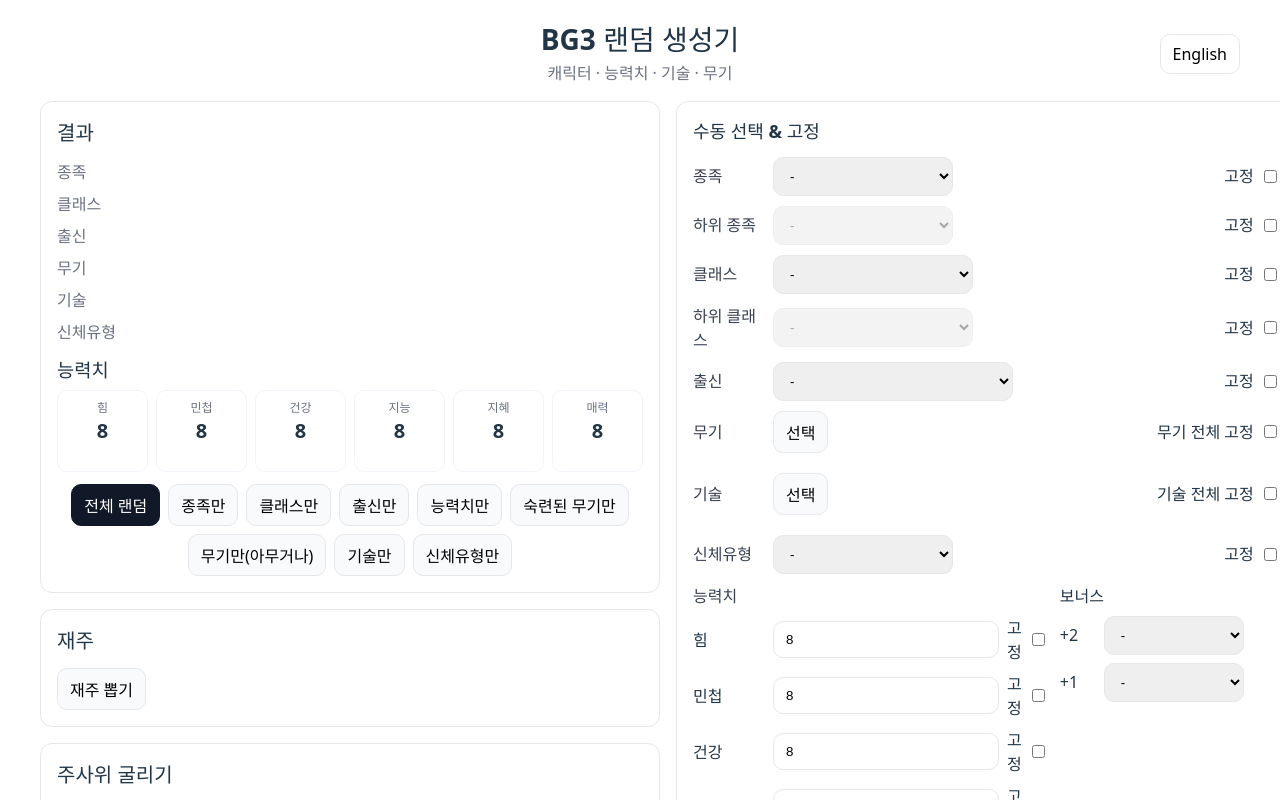
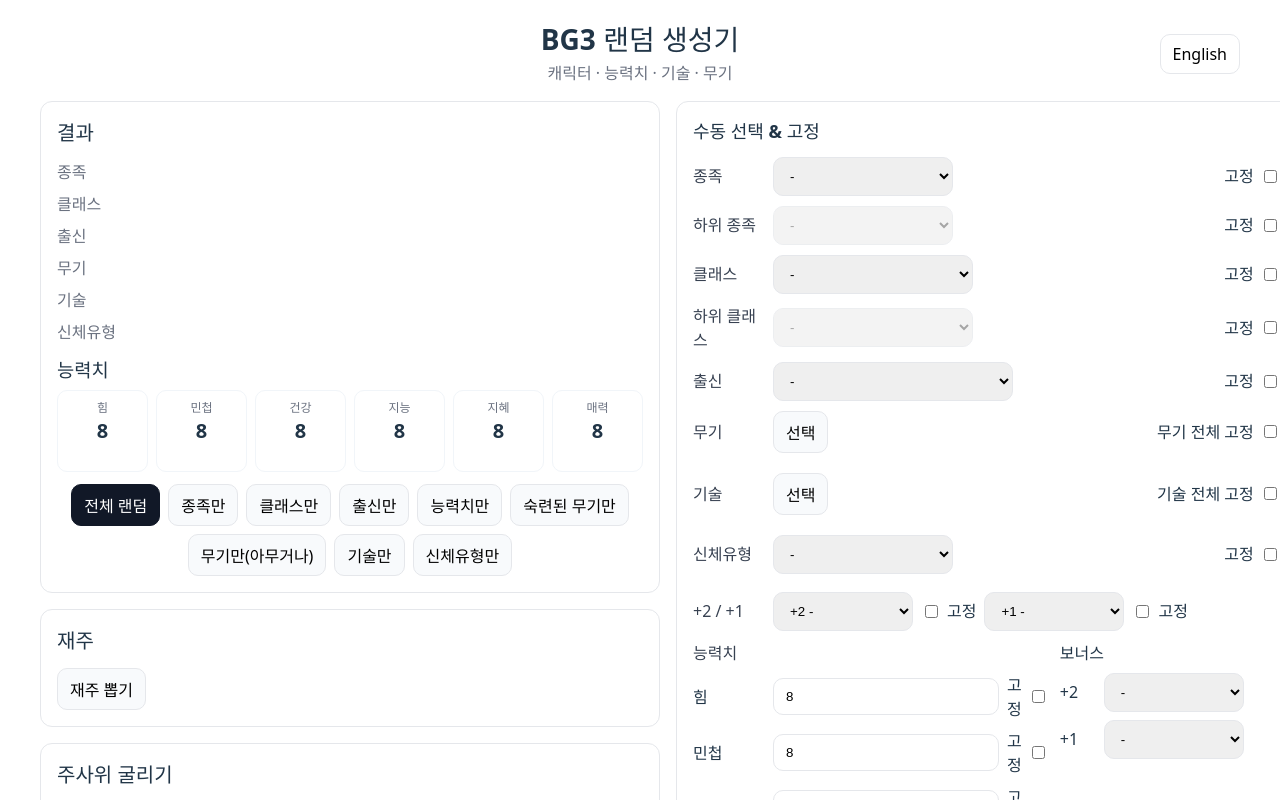
Before and after one commit to backcivil/BG3-Random-Character-Generator, a React (Vite) app: page / in a window 1280 px wide. Shown: the top 800 px of the page. Built offline with nearby package versions, Linux system fonts and the light colour scheme.

Commit message:
스탯 +1 +2도 고정 추가

```diff
--- a/src/App.tsx
+++ b/src/App.tsx
@@ -1115,6 +1115,9 @@
 const [lockStat, setLockStat] = useState<Record<Abil, boolean>>({
   STR:false, DEX:false, CON:false, INT:false, WIS:false, CHA:false,
 });
+// +2 / +1 보너스 잠금
+const [lockPb2, setLockPb2] = useState(false);
+const [lockPb1, setLockPb1] = useState(false);
 
     // 최신 상태로 무기 재계산 (종족/클래스/서브클래스 바뀔 때)
     const [bodyType, setBodyType] = useState<BodyType | null>(null);
@@ -1209,9 +1212,33 @@
  function rollBackground() { if (!lockBackground) setBg(choice(BACK_KO)); }
 
   function rollStatsBtn() {
-    const { bonus2, bonus1, final } = rollPointBuyWithBonuses();
-    setPbBonus2(bonus2); setPbBonus1(bonus1); setStats(final);
-  }
+  const { base, bonus2, bonus1 } = rollPointBuyWithBonuses();
+
+  // 잠금이 있으면 기존 선택 유지, 없으면 새 랜덤 사용
+  const b2 = (lockPb2 && pbBonus2) ? pbBonus2 : bonus2;
+  let   b1 = (lockPb1 && pbBonus1) ? pbBonus1 : bonus1;
+
+  // 둘 다 잠금이 아니고, 우연히 같은 능력치가 걸리면 겹치지 않도록 조정
+  if (!(lockPb1 && pbBonus1) && !(lockPb2 && pbBonus2) && b1 === b2) {
+    const alts = ABILS.filter(a => a !== b2);
+    b1 = alts[rand(alts.length)];
+  }
+
+  const final = { ...base };
+  if (b2) final[b2] = Math.min(17, final[b2] + 2);
+  if (b1) final[b1] = Math.min(17, final[b1] + 1);
+
+  setPbBonus2(b2 ?? null);
+  setPbBonus1(b1 ?? null);
+
+  // 개별 능력치 잠금(lockStat)은 그대로 존중
+  setStats(prev => {
+    const next = { ...prev };
+    for (const a of ABILS) if (!lockStat[a]) next[a] = final[a];
+    return next;
+  });
+}
+
 function rollWeaponsBtn(overrides?: {
   raceKey?: keyof typeof RACES | "-";
   classKey?: keyof typeof CLASSES | "-";
@@ -1354,14 +1381,30 @@
   // 3) 출신
   if (!lockBackground) setBg(choice(BACK_KO));
 
-  // 4) 능력치
-  const { bonus2, bonus1, final } = rollPointBuyWithBonuses();
-  setPbBonus2(bonus2); setPbBonus1(bonus1);
+ // 4) 능력치
+{
+  const { base, bonus2, bonus1 } = rollPointBuyWithBonuses();
+
+  const b2 = (lockPb2 && pbBonus2) ? pbBonus2 : bonus2;
+  let   b1 = (lockPb1 && pbBonus1) ? pbBonus1 : bonus1;
+  if (!(lockPb1 && pbBonus1) && !(lockPb2 && pbBonus2) && b1 === b2) {
+    const alts = ABILS.filter(a => a !== b2);
+    b1 = alts[rand(alts.length)];
+  }
+
+  const final = { ...base };
+  if (b2) final[b2] = Math.min(17, final[b2] + 2);
+  if (b1) final[b1] = Math.min(17, final[b1] + 1);
+
+  setPbBonus2(b2 ?? null);
+  setPbBonus1(b1 ?? null);
   setStats(prev => {
     const next = { ...prev };
     for (const a of ABILS) if (!lockStat[a]) next[a] = final[a];
     return next;
   });
+}
+
 
   // 5) 신앙(클레릭일 때만)
   if (k === "Cleric") {
@@ -1413,6 +1456,27 @@
     const r = uniqueRolls(parts);
     setVsLines(r.lines); setVsWinner(r.winner);
   }
+// +2, +1 보너스 수동 변경 핸들러 (handleVersus 아래, 성장 추천 섹션 위)
+function handleChangePb2(v: string){
+  const nxt = (v==="" ? null : (v as Abil));
+  setStats(prev=>{
+    const s = { ...prev };
+    if (pbBonus2) s[pbBonus2] = Math.max(1, s[pbBonus2] - 2);
+    if (nxt)      s[nxt]      = Math.min(20, s[nxt] + 2);
+    return s;
+  });
+  setPbBonus2(nxt);
+}
+function handleChangePb1(v: string){
+  const nxt = (v==="" ? null : (v as Abil));
+  setStats(prev=>{
+    const s = { ...prev };
+    if (pbBonus1) s[pbBonus1] = Math.max(1, s[pbBonus1] - 1);
+    if (nxt)      s[nxt]      = Math.min(20, s[nxt] + 1);
+    return s;
+  });
+  setPbBonus1(nxt);
+}
 
   /** ===== 성장 추천 ===== */
   function doSuggestGrowth() {
@@ -1897,6 +1961,42 @@
         <input type="checkbox" checked={lockBodyType} onChange={e=>setLockBodyType(e.target.checked)}/>
       </label>
     </div>
+{/* 능력치 보너스(+2 / +1) */}
+<div style={{ ...row, marginTop:8 }}>
+  <label style={label}>+2 / +1</label>
+
+  {/* +2 선택 */}
+  <select
+    value={pbBonus2 ?? ""}
+    onChange={(e:any)=>handleChangePb2(e.target.value)}
+    style={{...select, minWidth:140, maxWidth:160}}
+    disabled={lockPb2}
+    title={lockPb2 ? "고정되어 있음" : ""}
+  >
+    <option value="">+2 -</option>
+    {ABILS.map(a => <option key={a} value={a}>{abilLabel(a)}</option>)}
+  </select>
+  <label style={{display:"flex", alignItems:"center", gap:6}}>
+    <input type="checkbox" checked={lockPb2} onChange={(e)=>setLockPb2(e.target.checked)} />
+    <span>{L[lang].locks}</span>
+  </label>
+
+  {/* +1 선택 */}
+  <select
+    value={pbBonus1 ?? ""}
+    onChange={(e:any)=>handleChangePb1(e.target.value)}
+    style={{...select, minWidth:140, maxWidth:160}}
+    disabled={lockPb1}
+    title={lockPb1 ? "고정되어 있음" : ""}
+  >
+    <option value="">+1 -</option>
+    {ABILS.map(a => <option key={a} value={a}>{abilLabel(a)}</option>)}
+  </select>
+  <label style={{display:"flex", alignItems:"center", gap:6}}>
+    <input type="checkbox" checked={lockPb1} onChange={(e)=>setLockPb1(e.target.checked)} />
+    <span>{L[lang].locks}</span>
+  </label>
+</div>
 
     {/* 능력치: 값 설정 + 개별 고정 + 보너스 대상 선택 */}
     <div style={{ display:"flex", alignItems:"flex-start", justifyContent:"space-between", gap:12 }}>
```
